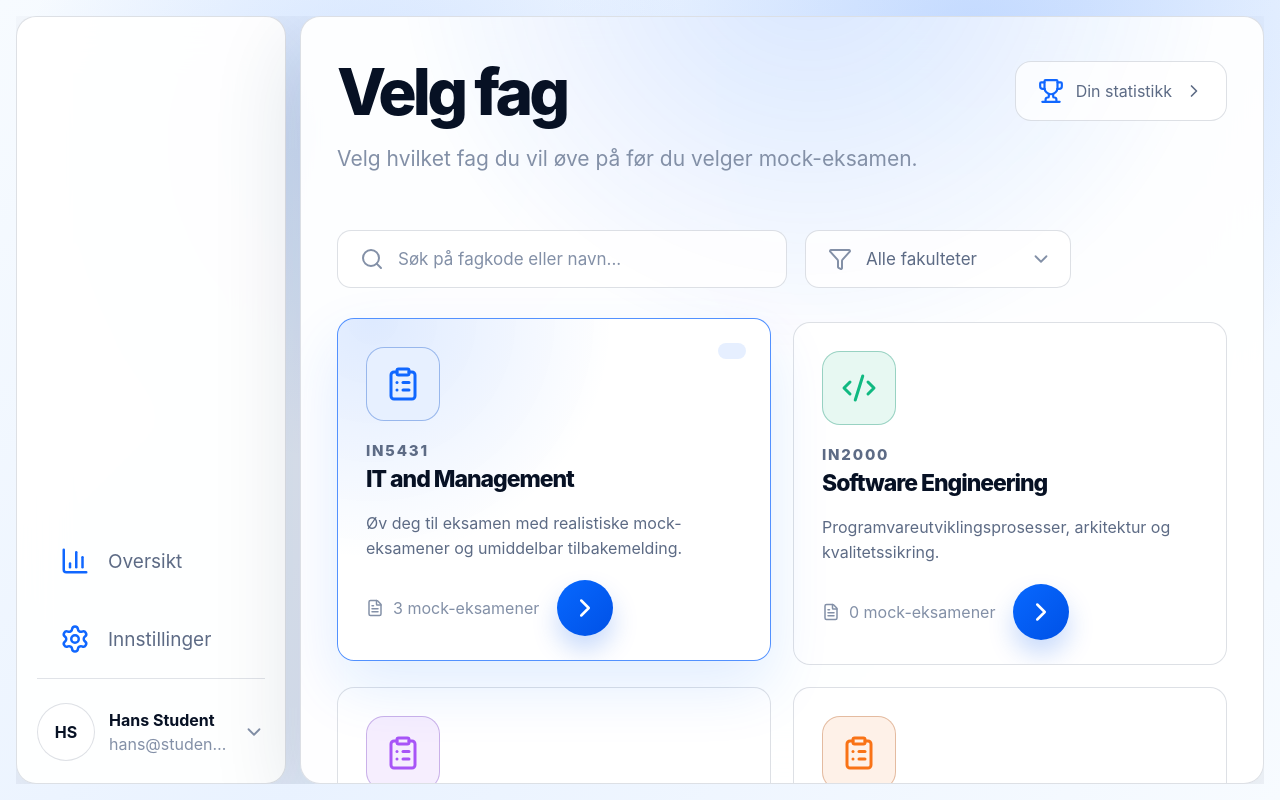
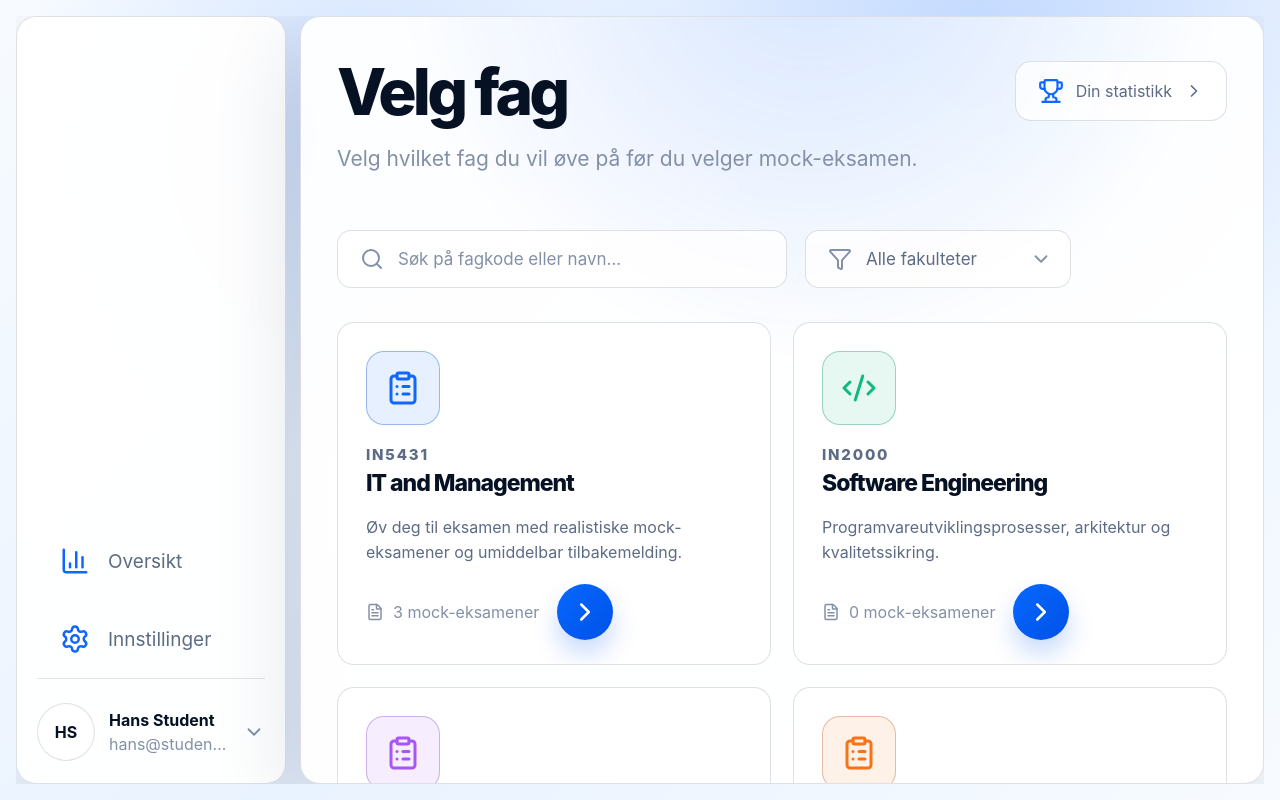
Before and after one commit to FredrikVE/ExamPrepper, a React (Vite) app: page / in a window 1280 px wide. Built offline with nearby package versions, Linux system fonts and the light colour scheme.

Commit message:
Rydd opp i CSS og legg inn logo i README

```diff
--- a/src/data/subjects.js
+++ b/src/data/subjects.js
@@ -10,7 +10,6 @@ export const SUBJECTS = [
         description: "Øv deg til eksamen med realistiske mock-eksamener og umiddelbar tilbakemelding.",
         faculty: "Informatikk",
         icon: "clipboard",
-        recommended: true
     },
     {
         id: "in2000",
--- a/src/ui/style/ExamSelectPage/card.css
+++ b/src/ui/style/ExamSelectPage/card.css
@@ -44,6 +44,10 @@
 
 .exam-select-card:hover::before {
     opacity: 1;
+}
+
+.exam-select-card:focus:not(:focus-visible) {
+    outline: none;
 }
 
 .exam-select-card:focus-visible {
--- a/src/ui/style/SubjectSelectPage/card.css
+++ b/src/ui/style/SubjectSelectPage/card.css
@@ -34,17 +34,19 @@
     transition: opacity var(--transition-normal);
 }
 
-.subject-card:hover,
-.subject-card-selected {
+.subject-card:hover {
     z-index: 2;
     transform: translateY(-4px);
     border-color: color-mix(in srgb, var(--subject-accent, var(--accent)) 62%, transparent);
     box-shadow: 0 26px 62px color-mix(in srgb, var(--subject-accent, var(--accent)) 12%, transparent);
 }
 
-.subject-card:hover::before,
-.subject-card-selected::before {
+.subject-card:hover::before {
     opacity: 1;
+}
+
+.subject-card:focus:not(:focus-visible) {
+    outline: none;
 }
 
 .subject-card:focus-visible {
@@ -52,7 +54,8 @@
 }
 
 .subject-card-selected {
-    border-color: color-mix(in srgb, var(--accent) 72%, transparent);
+    border-color: color-mix(in srgb, var(--accent) 44%, var(--line-strong));
+    background: color-mix(in srgb, var(--accent) 3%, var(--panel-bg));
 }
 
 .subject-card-1 {
--- a/src/ui/style/SubjectSelectPage/responsive.css
+++ b/src/ui/style/SubjectSelectPage/responsive.css
@@ -142,8 +142,7 @@
         border-radius: 15px;
     }
 
-    .subject-card:hover,
-    .subject-card-selected {
+    .subject-card:hover {
         transform: none;
     }
 
--- a/src/ui/view/components/SubjectSelectPage/SubjectSelectCard.jsx
+++ b/src/ui/view/components/SubjectSelectPage/SubjectSelectCard.jsx
@@ -9,11 +9,6 @@ export default function SubjectSelectCard({ t, subject, index, isSelected, onSel
             className={`subject-card subject-card-${index + 1} ${isSelected ? "subject-card-selected" : ""}`}
             onClick={() => onSelectSubject(subject.id)}
         >
-            {subject.recommended ? (
-                <span className="subject-card-badge">
-                    {t.subjectRecommended}
-                </span>
-            ) : null}
 
             <span className="subject-card-icon-wrap" aria-hidden="true">
                 <SubjectIcon subject={subject} className="subject-card-icon" />
--- a/src/ui/viewmodel/AppNavigationViewModel.js
+++ b/src/ui/viewmodel/AppNavigationViewModel.js
@@ -37,6 +37,7 @@ export default function useAppNavigationViewModel(language, getExamByBaseIdAndLa
 	}, []);
 
 	const showAllSubjects = useCallback(() => {
+		setSelectedSubjectId(null);
 		setSelectedExamId(null);
 		setActiveScreen(NAV_SCREENS.SUBJECTS);
 		setSettingsOpen(false);
--- a/src/ui/viewmodel/SubjectSelectPageViewModel.js
+++ b/src/ui/viewmodel/SubjectSelectPageViewModel.js
@@ -66,9 +66,13 @@ export default function useSubjectSelectPageViewModel(getAvailableSubjectsUseCas
 	}, [getAvailableSubjectsUseCase, language]);
 
 	const selectedSubject = useMemo(() => {
+		if (!selectedSubjectId) {
+			return null;
+		}
+
 		return subjects.find((subject) => {
 			return subject.id === selectedSubjectId;
-        }) ?? subjects[0] ?? null;
+		}) ?? null;
 	}, [subjects, selectedSubjectId]);
 
 	const faculties = useMemo(() => {
```
Also changed, not shown: 2 other files (tests, documents, lock files or other folders). Lines whose indentation alone changed are shown as unchanged.
